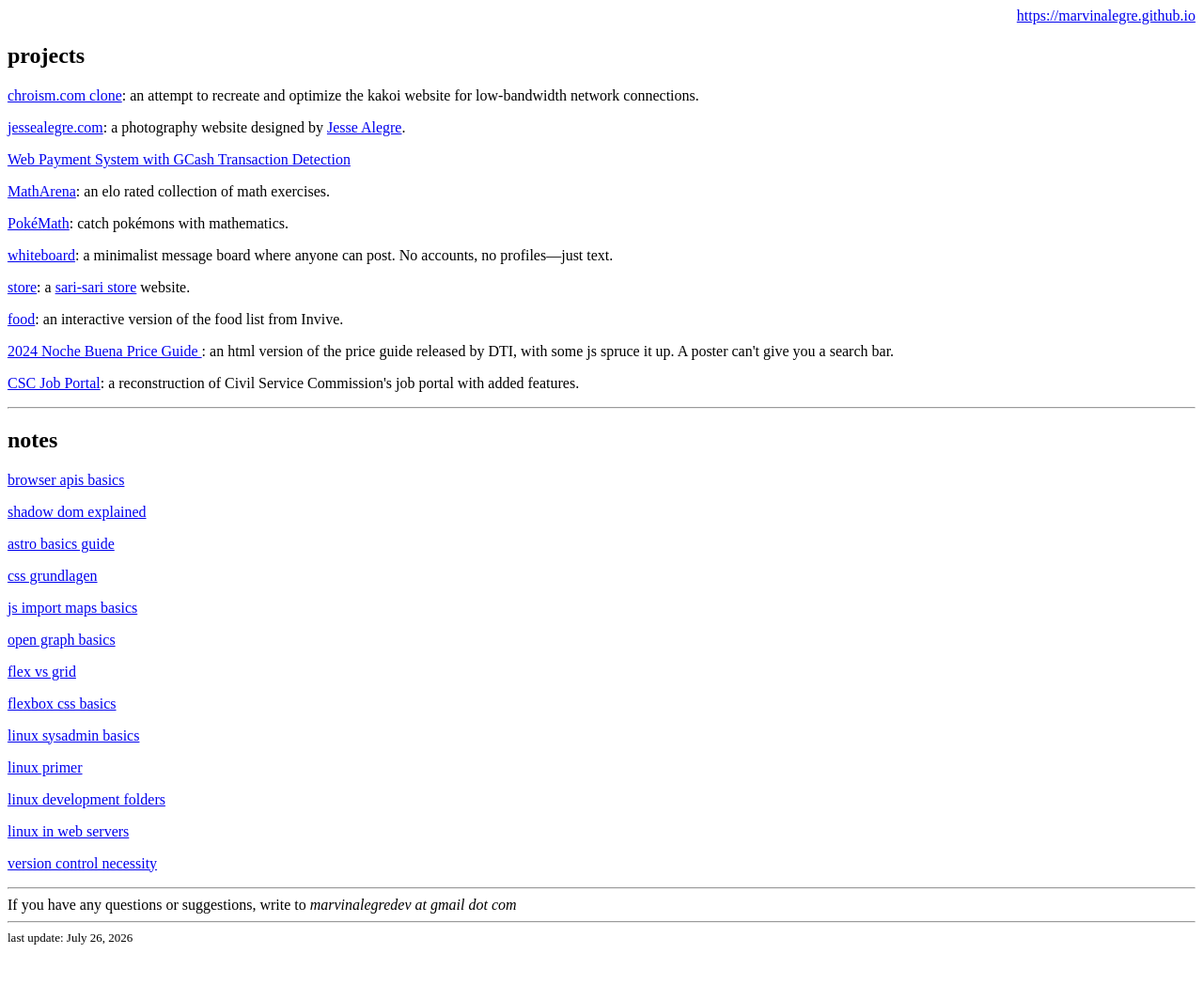
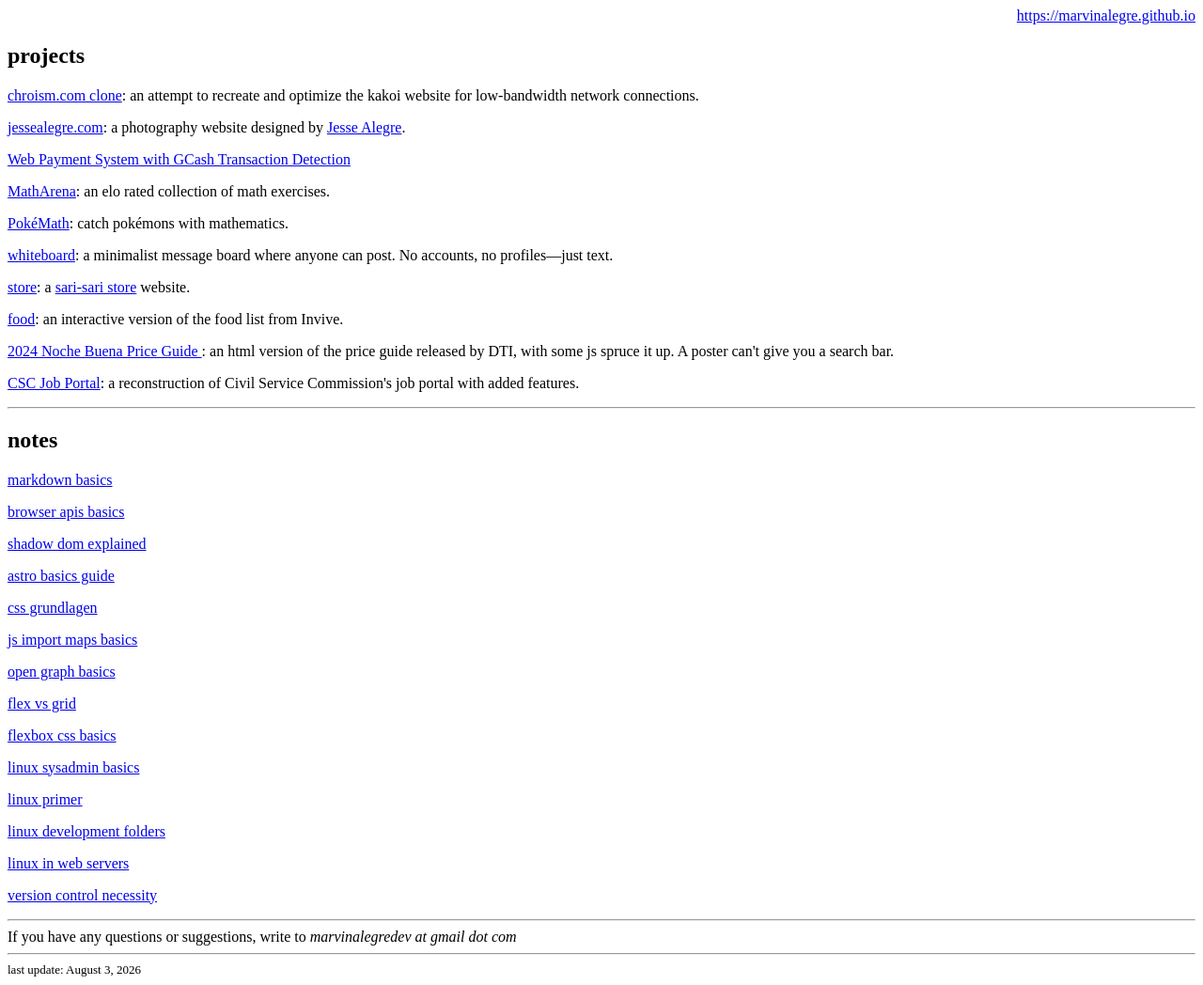
Before and after one commit to marvinalegre/marvinalegre.github.io, a plain HTML site: page index.html in a window 1280 px wide. Shown: the whole page at 94% size. Before the commit the page ends 1014 px from the top, so only its background shows below. Drawn offline with Linux system fonts and the light colour scheme.

Commit message:
update notes

```diff
--- a/index.html
+++ b/index.html
@@ -78,6 +78,12 @@
     <hr />
 
     <h2>notes</h2>
+
+    <p>
+      <a href="https://chatgpt.com/share/6a70212b-1314-83ec-ade2-0ae363b72229"
+        >markdown basics</a
+      >
+    </p>
 
     <p>
       <a href="https://chatgpt.com/share/6a65c919-7a84-83ec-ae6a-5e60ad2cc1b5"
@@ -171,6 +177,6 @@
       </script>
     </em>
     <hr />
-    <font size="-1">last update: July 26, 2026</font>
+    <font size="-1">last update: August 3, 2026</font>
   </body>
 </html>
```
